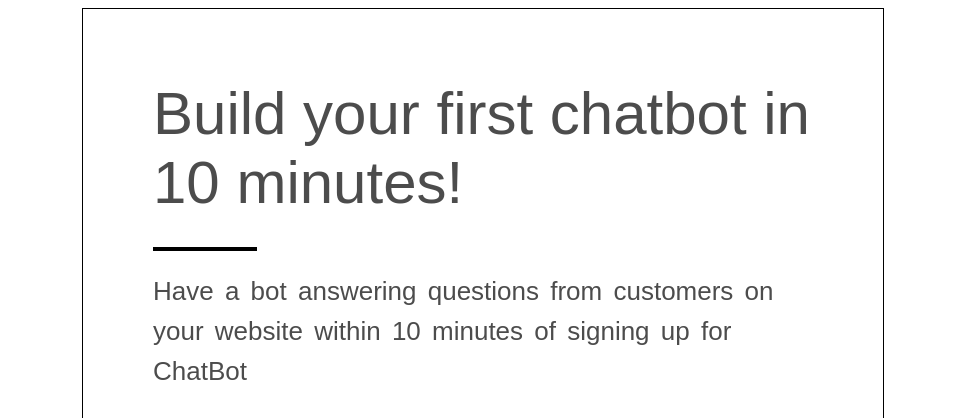
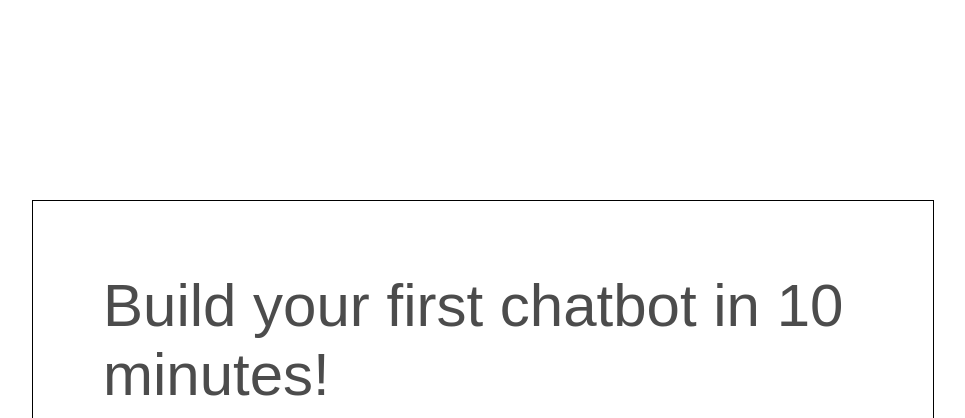
Before and after one commit to rajasurendrag/chatbot, a plain HTML site: page index.html in a window 1280 px wide. Shown: the top 418 px of the page, without its empty margins (157-1122 px from the left). Drawn offline with Linux system fonts and the light colour scheme.

Commit message:
added index

```diff
--- a/index.html
+++ b/index.html
@@ -4,12 +4,14 @@
     <title>Chat Bot</title>
     <style>
       #main {
-        width: 800px;
+        width: 900px;
         height: 600px;
         font-family: sans-serif;
         border: 1px solid black;
         color: rgba(0, 0, 0, 0.7);
+
         margin: auto;
+        margin-top: 200px;
       }
 
       #heading {
```
